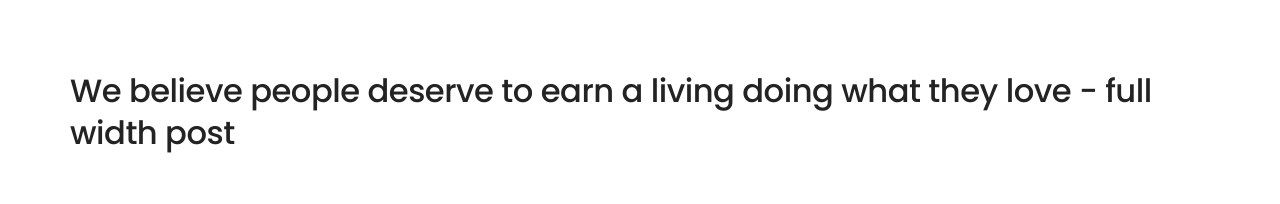
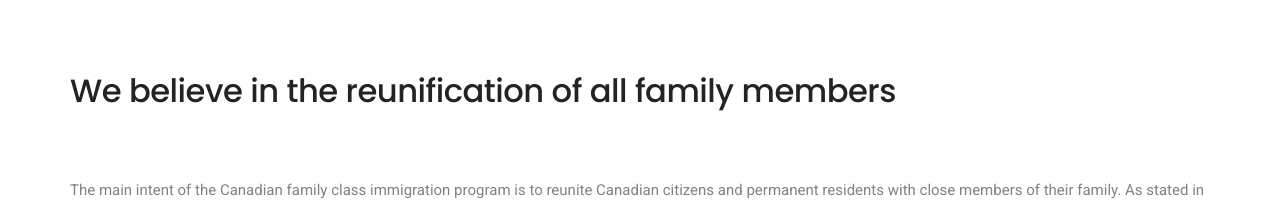
Before and after one commit to Khemy543/moses-imigration-vue, a Vue app: page /family-class-sponsorship in a window 1280 px wide. Shown: the part 720-924 px from the top of the page. Built offline with nearby package versions, Linux system fonts and the light colour scheme; a web font is replaced by a local one.

Commit message:
made changes

```diff
--- a/src/views/FamilyClassSponsorship.vue
+++ b/src/views/FamilyClassSponsorship.vue
@@ -41,8 +41,7 @@
               <h5
                 class="alt-font font-weight-500 text-extra-dark-gray margin-4-half-rem-bottom"
               >
-                We believe people deserve to earn a living doing what they love
-                - full width post
+                We believe in the reunification of all family members
               </h5>
               <!-- <img
                 src="https://via.placeholder.com/780x500"
```
